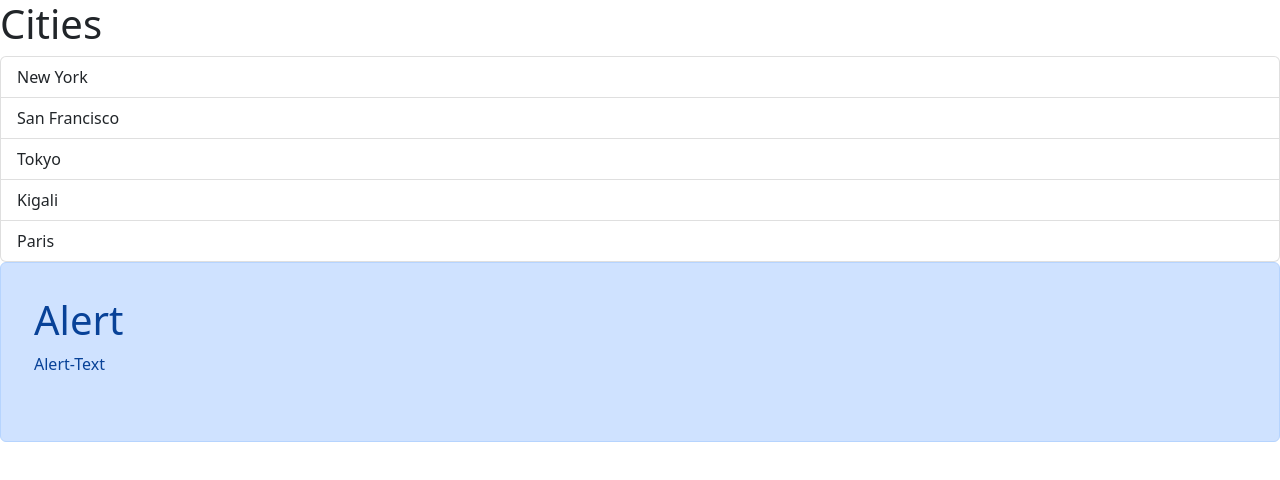
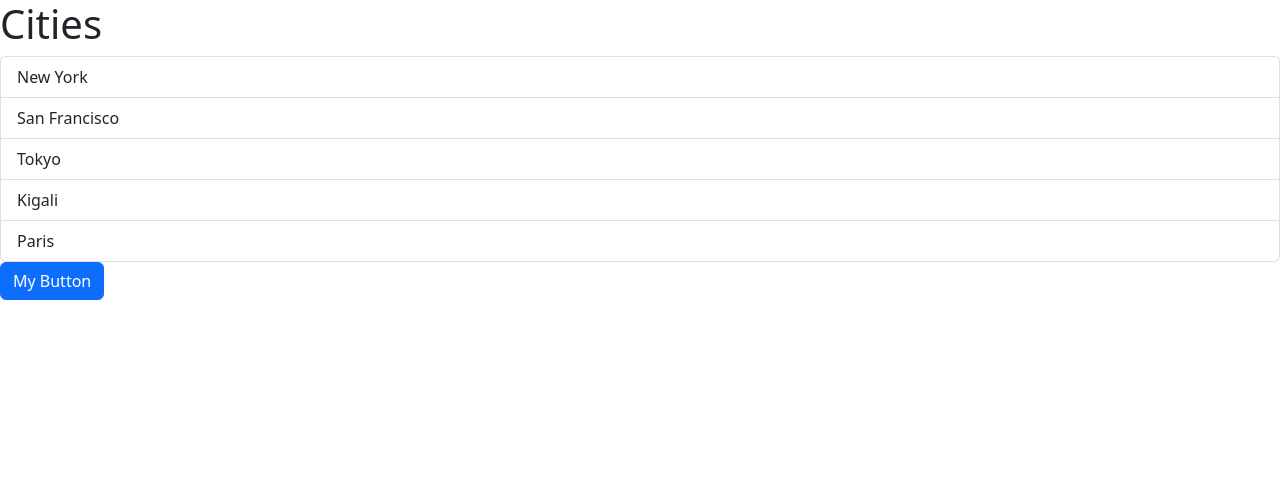
Before and after one commit to Ireme-Nyawe/react-move, a React (Vite) app: page / in a window 1280 px wide. Shown: the top 480 px of the page. Built offline with nearby package versions, Linux system fonts and the light colour scheme.

Commit message:
add button commponrnt and dismis button

```diff
--- a/src/App.tsx
+++ b/src/App.tsx
@@ -1,10 +1,13 @@
 import Alert from "./components/Alert";
 import ListGroup from "./components/ListGroup";
+import Button from "./components/Button";
+import { useState } from "react";
 let items = ["New York", "San Francisco", "Tokyo", "Kigali", "Paris"];
 const handleSelectItem = (item: string) => {
   console.log(item);
 };
 function App() {
+  const [alertVisibility, SetAlertVisible] = useState(false);
   return (
     <div>
       <ListGroup
@@ -12,12 +15,12 @@ function App() {
         heading="Cities"
         onSelectItem={handleSelectItem}
       />
-      <Alert>
-        <div className="alert">
-          <h1>Alert</h1>
+      {alertVisibility && (
+        <Alert close={()=>SetAlertVisible(false)}>
           <p>Alert-Text</p>
-        </div>
-      </Alert>
+        </Alert>
+      )}
+      <Button onClick={() => SetAlertVisible(true)}>My Button</Button>
     </div>
   );
 }
--- a/src/components/Alert.tsx
+++ b/src/components/Alert.tsx
@@ -1,10 +1,19 @@
-import { ReactNode } from "react"
+import { ReactNode } from "react";
 
-interface AlertProps{
-    children : ReactNode;
+interface AlertProps {
+  children: ReactNode;
+  close:()=>void;
 }
-const Alert = ({children}:AlertProps)=>{
-return <div className="alert alert-primary">{children}</div>
-}
+const Alert = ({ children, close }: AlertProps) => {
+  return (
+    <div className="alert alert-primary alert-dismissible">
+      {children}
+      <button
+        className="btn-close"
+        data-bs-dismiss="alert-dismissible" onClick={close}
+      ></button>
+    </div>
+  );
+};
 
 export default Alert;
--- /dev/null
+++ b/src/components/Button.tsx
@@ -0,0 +1,9 @@
+interface BtnProps{
+  children:string;
+  onClick: ()=>void
+}
+const Button = ({children, onClick}:BtnProps) => {
+  return <button className="btn btn-primary" onClick={onClick}>{children}</button>;
+}
+
+export default Button;
```
